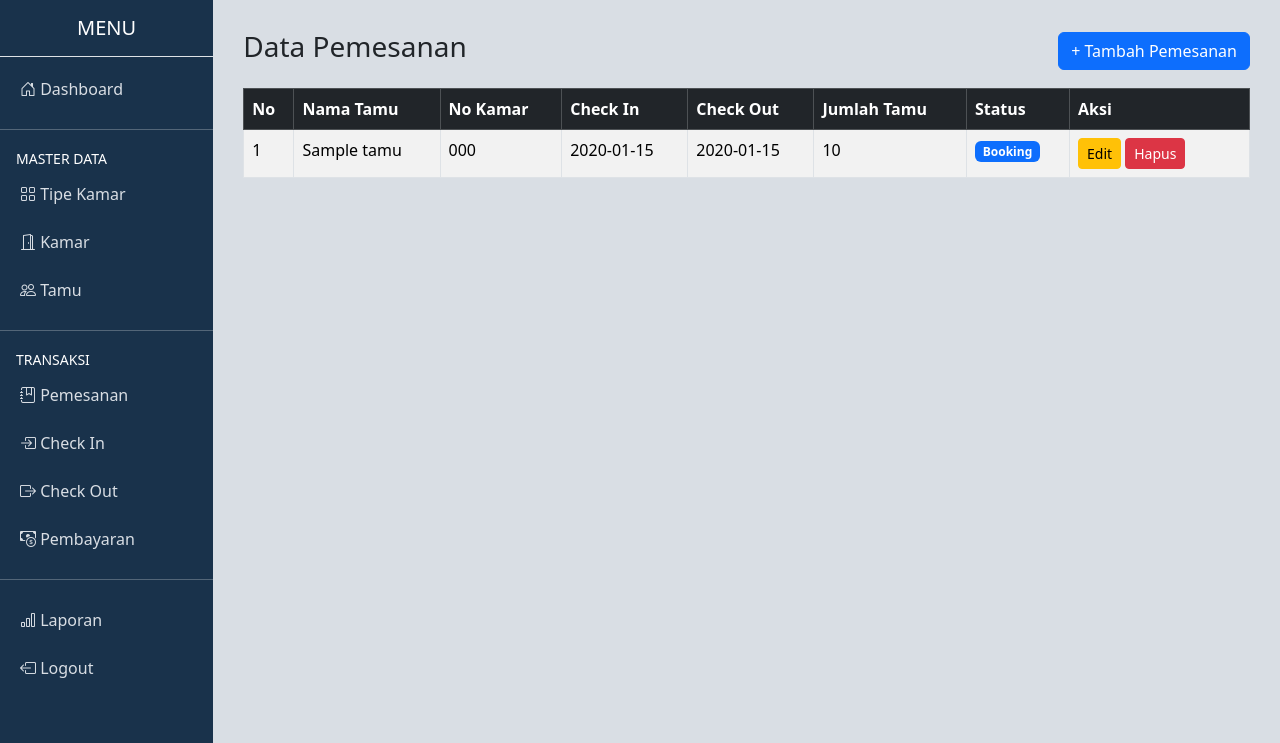
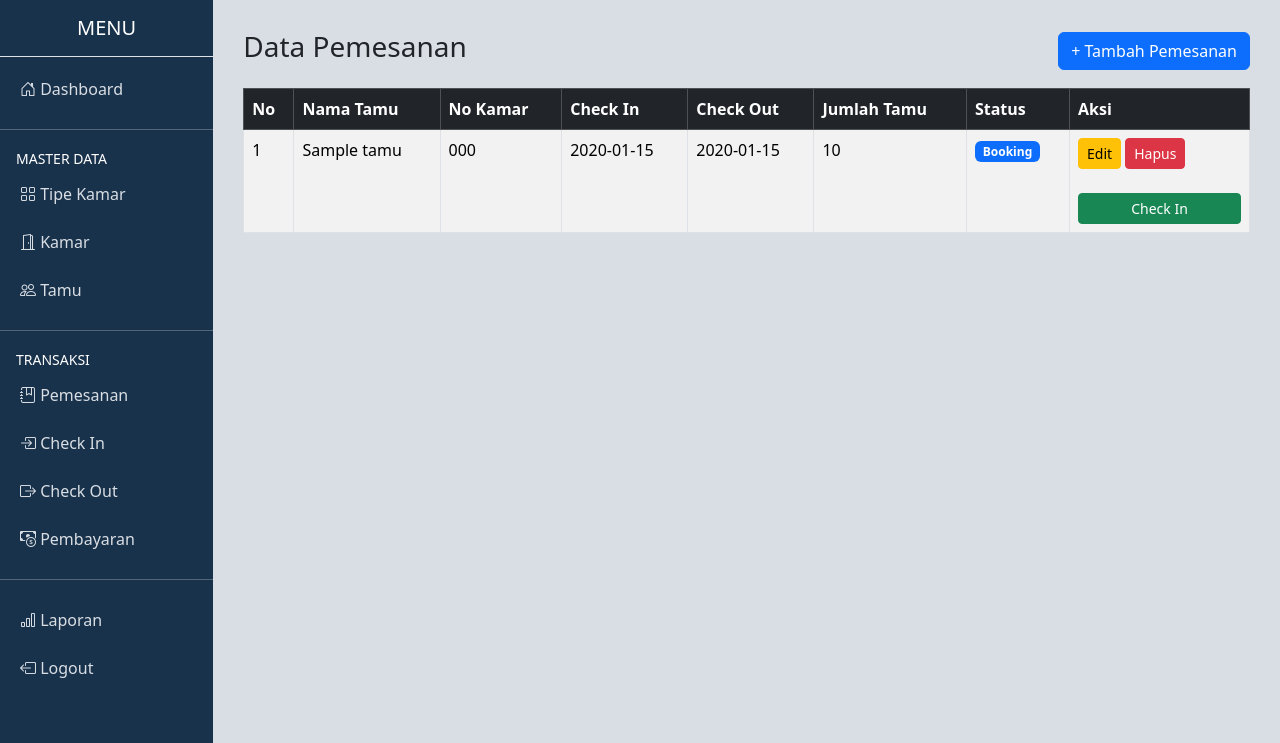
Before and after one commit to emyyuliastini06-sys/hotel-management, a CodeIgniter app: page /index.php/pemesanan in a window 1280 px wide. Shown: the part 56-799 px from the top of the page. Run offline with CodeIgniter, Linux system fonts and the light colour scheme; a user stored in the database is signed in; tables that the repository leaves empty hold one stand-in row (values such as "Sample post").

Commit message:
Menambahkan fitur check in dan check out

```diff
--- a/application/controllers/Pemesanan.php
+++ b/application/controllers/Pemesanan.php
@@ -88,4 +88,39 @@ class Pemesanan extends CI_Controller
 
         redirect('pemesanan');
     }
+    public function checkin($id)
+{
+    $this->Pemesanan_model->update($id, [
+        'status' => 'Check In'
+    ]);
+
+    // Ambil data pemesanan
+    $pemesanan = $this->Pemesanan_model->getById($id);
+
+    // Update status kamar
+    $this->db->where('id_kamar', $pemesanan->id_kamar);
+    $this->db->update('kamar', [
+        'status' => 'Terisi'
+    ]);
+
+    redirect('pemesanan');
 }
+
+public function checkout($id)
+{
+    $this->Pemesanan_model->update($id, [
+        'status' => 'Check Out'
+    ]);
+
+    // Ambil data pemesanan
+    $pemesanan = $this->Pemesanan_model->getById($id);
+
+    // Update status kamar
+    $this->db->where('id_kamar', $pemesanan->id_kamar);
+    $this->db->update('kamar', [
+        'status' => 'Tersedia'
+    ]);
+
+    redirect('pemesanan');
+}
+}
--- a/application/views/pemesanan/index.php
+++ b/application/views/pemesanan/index.php
@@ -86,21 +86,38 @@
 
             <td>
 
-                <a href="<?= site_url('pemesanan/edit/'.$row->id_pemesanan); ?>" class="btn btn-warning btn-sm">
+    <a href="<?= site_url('pemesanan/edit/'.$row->id_pemesanan); ?>"
+       class="btn btn-warning btn-sm">
+        Edit
+    </a>
 
-                    Edit
+    <a href="<?= site_url('pemesanan/hapus/'.$row->id_pemesanan); ?>"
+       onclick="return confirm('Hapus data?')"
+       class="btn btn-danger btn-sm">
+        Hapus
+    </a>
 
-                </a>
+    <br><br>
 
-                <a href="<?= site_url('pemesanan/hapus/'.$row->id_pemesanan); ?>"
-                   onclick="return confirm('Hapus data?')"
-                   class="btn btn-danger btn-sm">
+    <?php if($row->status=='Booking'): ?>
 
-                    Hapus
+        <a href="<?= site_url('pemesanan/checkin/'.$row->id_pemesanan); ?>"
+           class="btn btn-success btn-sm w-100">
+            Check In
+        </a>
 
-                </a>
+    <?php endif; ?>
 
-            </td>
+    <?php if($row->status=='Check In'): ?>
+
+        <a href="<?= site_url('pemesanan/checkout/'.$row->id_pemesanan); ?>"
+           class="btn btn-info btn-sm w-100">
+            Check Out
+        </a>
+
+    <?php endif; ?>
+
+</td>
 
         </tr>
 
```
